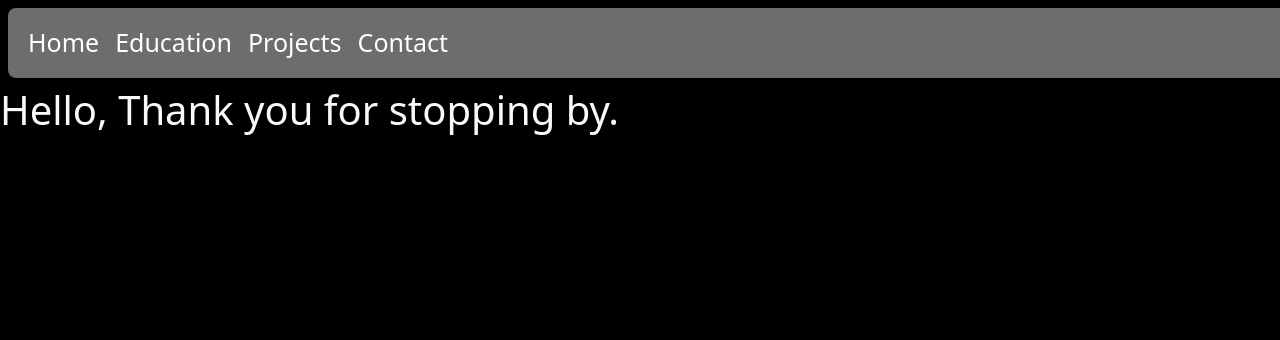
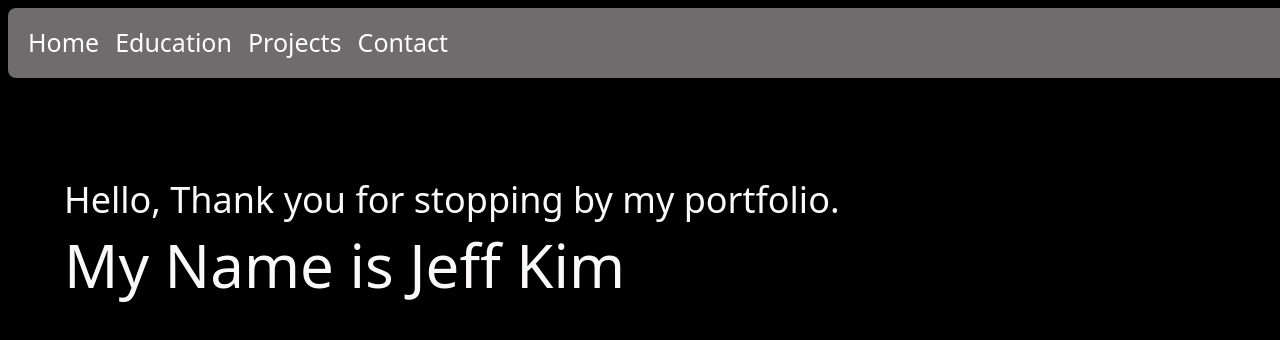
Before and after one commit to 20018040/portfolio, a React (Vite) app: page / in a window 1280 px wide. Shown: the top 340 px of the page. Built offline with nearby package versions, Linux system fonts and the light colour scheme.

Commit message:
title message and fixed changing size of it

```diff
--- a/src/App.tsx
+++ b/src/App.tsx
@@ -4,11 +4,19 @@ import Message from "./components/Message.tsx";
 import "./App.css";
 function App() {
   let navBars = ["Home", "Education", "Projects", "Contact"];
-  const homeMessage = "Hello, Thank you for stopping by.";
+  const homeMessage = "Hello, Thank you for stopping by my portfolio.";
   return (
     <div>
       <Navbar names={navBars}></Navbar>
-      <Message welcome={homeMessage}></Message>
+      <div
+        style={{
+          marginTop: 100,
+          marginLeft: 64,
+        }}
+      >
+        <Message welcome={homeMessage} size={36} />
+        <Message welcome="My Name is Jeff Kim" size={60}></Message>
+      </div>
     </div>
   );
 }
--- a/src/components/Message.tsx
+++ b/src/components/Message.tsx
@@ -5,7 +5,7 @@ interface MessageProps {
 }
 
 const Message = ({ welcome, size = 24, color = "#faf8f8ff" }: MessageProps) => {
-  return <h1 style={{ fontSize: "${size}px", color: color }}>{welcome}</h1>;
+  return <h1 style={{ fontSize: size, color: color }}>{welcome}</h1>;
 };
 
 export default Message;
```
